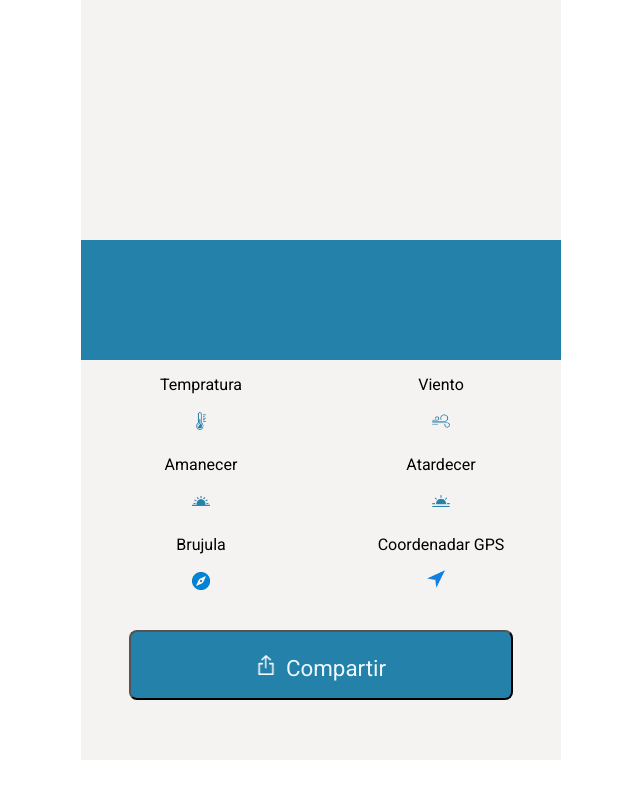
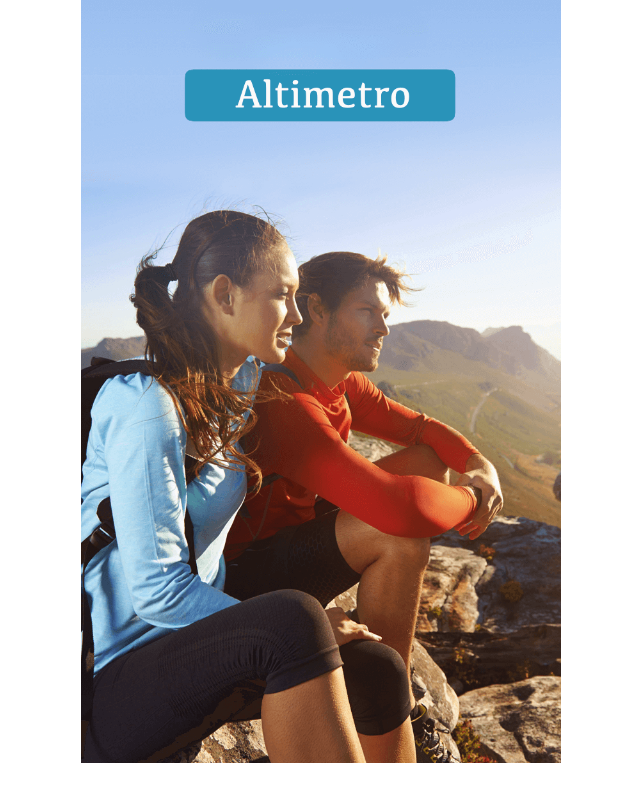
Before and after one commit to daviferm/altimetro-app, a plain HTML site: page index.html in a window 1280 px wide. Shown: the whole page, without its empty margins (319-959 px from the left). Drawn offline with Linux system fonts and the light colour scheme; some packages are replaced by stand-ins of ours; files whose address does not match are found by name.

Commit message:
Añadir portada

```diff
--- a/css/style.css
+++ b/css/style.css
@@ -1,6 +1,36 @@
 main:-webkit-full-screen {
     width: 100%;
     height: 100%;
+}
+
+.portada {
+    width: 100%;
+    height: 90vh;
+    position: absolute;
+    display: flex;
+    flex-direction: row;
+    justify-content: center;
+}
+
+#imgPortada {
+    position: absolute;
+    width: 100%;
+    height: 100vh;
+    z-index: 500;
+    background-image: url('../img/portada.png');
+    background-position: center -50px;
+    background-size: 100%;
+    background-repeat: no-repeat;
+    animation: .5s portada 1;
+}
+
+@keyframes portada {
+    from {
+        opacity: .4;
+    }
+    to {
+        opacity: 1;
+    }
 }
 
 body {
@@ -14,7 +44,7 @@ main {
 }
 
 main .main {
-    display: flex;
+    display: none;
     flex-direction: column;
     width: 100%;
     height: 95vh;
@@ -235,4 +265,7 @@ section #compartir img {
     .whatsapp {
         display: none;
     }
+    #imgPortada {
+        width: 480px;
+    }
 }
--- a/index.html
+++ b/index.html
@@ -14,7 +14,9 @@
 </head>
 
 <body>
-    <div class="img"></div>
+    <div class="portada">
+        <div id="imgPortada"></div>
+    </div>
     <main>
         <div class="main">
             <div class="mapa">
--- a/js/app.js
+++ b/js/app.js
@@ -26,7 +26,11 @@ let getPosicion = () => {
                 document.getElementById('coordO').textContent = lngUtm;
 
                 mostrarInfo(position)
-                    .then(mensaje => console.log(mensaje))
+                    .then(mensaje => {
+                        document.querySelector('.main').style.display = 'flex';
+                        document.getElementById('imgPortada').style.display = 'none';
+                        console.log(mensaje);
+                    })
                     .catch(err => console.log(err))
             });
 
@@ -139,6 +143,8 @@ function handleOrientation(event) {
     // resto del codigo, aqui se rotaran elementos u otra operacion
     imgBrujula.style.transform = "rotate(" + alpha + "deg)";
 
+
+
     if (alpha >= 0) coordBrujula.textContent = 'N';
     if (alpha > 22) coordBrujula.textContent = 'NO';
     if (alpha > 66) coordBrujula.textContent = 'O';
```
Also changed, not shown: img/portada.png (added), 1 other file.
